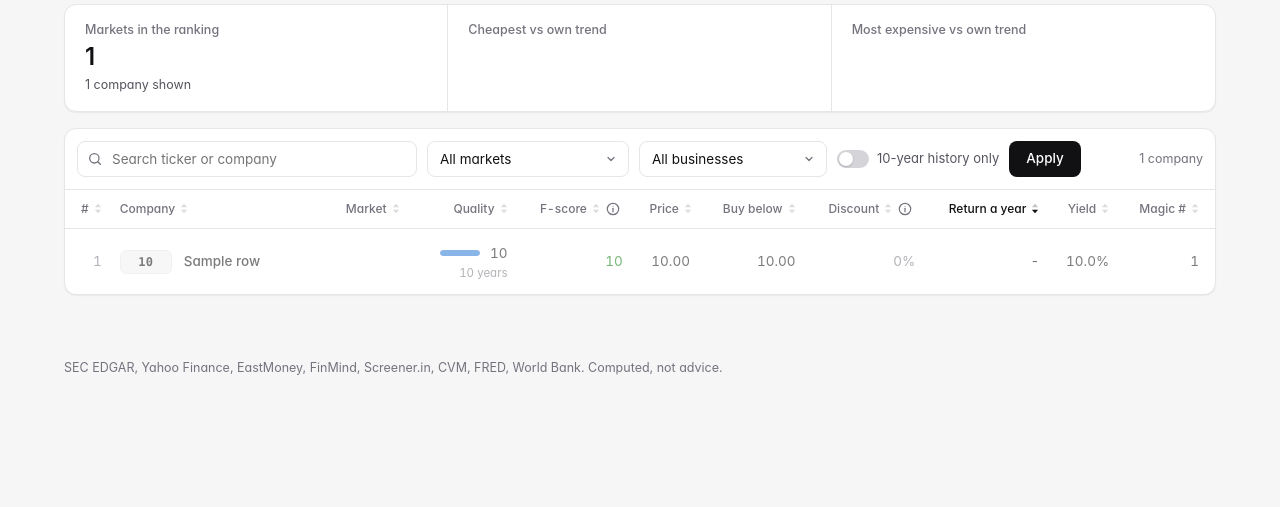
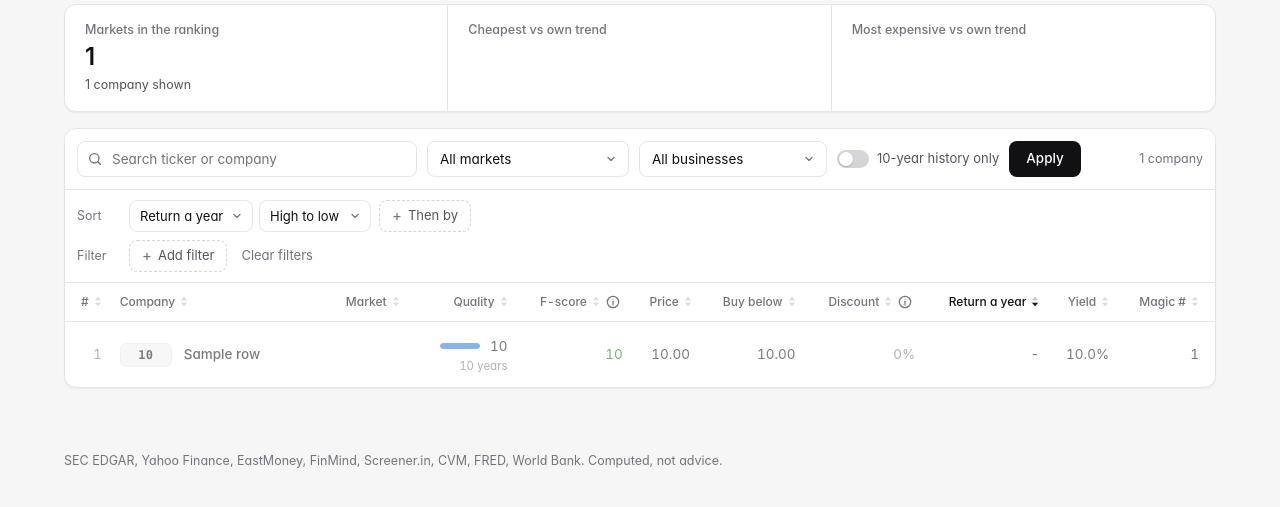
Before and after one commit to Jkovv/value_investor, a FastAPI app: template templates/ranking.html in a window 1280 px wide. Shown: the part 191-698 px from the top of the page. Run offline with FastAPI, Linux system fonts and the light colour scheme; the template is opened without the code that fills it: most values are stand-ins (such as "Sample title", 1, 10 or a date in 2020).

Commit message:
multi-level sort and column filters

```diff
--- /dev/null
+++ b/static/controls.js
@@ -0,0 +1,198 @@
+// the sort and filter rows above a sortable table. sort: one column, then another for the
+// rows that tie, and so on (the same order the headers show). filter: keep only the rows that
+// meet every condition, like price at least 100 and discount at least 20%.
+// both survive reloads, so they stay put while the market or history switches change.
+
+(function () {
+  const panel = document.querySelector("[data-controls]");
+  if (!panel) return;
+  const table = document.getElementById(panel.dataset.controls);
+  if (!table || !table.sorter) return;
+
+  const heads = [...table.querySelectorAll("thead th")];
+  const columns = heads
+    .map((th, i) => ({
+      i,
+      kind: th.dataset.sort,
+      name: th.dataset.name || (th.querySelector(".sort-btn") || th).textContent.trim(),
+      pct: th.dataset.unit === "pct",
+      key: th.dataset.key,
+    }))
+    .filter((c) => c.kind);
+  const numeric = columns.filter((c) => c.kind === "num");
+  const byIndex = Object.fromEntries(columns.map((c) => [c.i, c]));
+  const marketCol = heads.findIndex((th) => th.dataset.key === "market");
+
+  const levelsBox = panel.querySelector("[data-sort-levels]");
+  const filtersBox = panel.querySelector("[data-filters]");
+  const addLevel = panel.querySelector("[data-add-level]");
+  const addFilter = panel.querySelector("[data-add-filter]");
+  const clear = panel.querySelector("[data-clear]");
+  const noMatch = document.querySelector("[data-no-match]");
+  const filterKey = "filters:" + table.id;
+
+  // [{col, op: "min" | "max", value: "text as typed"}]
+  let filters = [];
+  try {
+    const saved = JSON.parse(sessionStorage.getItem(filterKey) || "[]");
+    if (Array.isArray(saved)) filters = saved.filter((f) => byIndex[f.col] && byIndex[f.col].kind === "num");
+  } catch (e) {}
+
+  function el(tag, attrs, children) {
+    const node = document.createElement(tag);
+    Object.entries(attrs || {}).forEach(([k, v]) => {
+      if (k === "text") node.textContent = v;
+      else node.setAttribute(k, v);
+    });
+    (children || []).forEach((child) => node.appendChild(child));
+    return node;
+  }
+
+  function select(options, current, label) {
+    const node = el("select", { class: "select", "aria-label": label });
+    options.forEach(([value, text]) => {
+      const option = el("option", { value: String(value), text });
+      if (String(value) === String(current)) option.selected = true;
+      node.appendChild(option);
+    });
+    return node;
+  }
+
+  function removeButton(label) {
+    const button = el("button", { type: "button", class: "remove", "aria-label": label });
+    button.innerHTML = '<svg viewBox="0 0 16 16" aria-hidden="true"><path d="M4 4l8 8M12 4l-8 8"/></svg>';
+    return button;
+  }
+
+  function directions(col) {
+    return byIndex[col].kind === "text"
+      ? [["ascending", "A to Z"], ["descending", "Z to A"]]
+      : [["descending", "High to low"], ["ascending", "Low to high"]];
+  }
+
+  // sort rows
+
+  function renderLevels() {
+    const levels = table.sorter.levels();
+    levelsBox.replaceChildren();
+    levels.forEach(([col, dir], n) => {
+      const item = el("span", { class: "control-item" });
+      if (n > 0) item.appendChild(el("span", { class: "then", text: "then" }));
+      const which = select(columns.map((c) => [c.i, c.name]), col, "Sort by");
+      const order = select(directions(col), dir, "Order");
+      which.addEventListener("change", () => {
+        const next = table.sorter.levels();
+        const picked = Number(which.value);
+        next[n] = [picked, table.sorter.firstDir(picked)];
+        table.sorter.set(next.filter(([c], k) => k === n || c !== picked));
+      });
+      order.addEventListener("change", () => {
+        const next = table.sorter.levels();
+        next[n][1] = order.value;
+        table.sorter.set(next);
+      });
+      item.append(which, order);
+      if (levels.length > 1) {
+        const remove = removeButton("Remove this sort");
+        remove.addEventListener("click", () => table.sorter.set(table.sorter.levels().filter((_, k) => k !== n)));
+        item.appendChild(remove);
+      }
+      levelsBox.appendChild(item);
+    });
+    const used = new Set(levels.map(([c]) => c));
+    addLevel.hidden = columns.every((c) => used.has(c.i));
+  }
+
+  addLevel.addEventListener("click", () => {
+    const levels = table.sorter.levels();
+    const used = new Set(levels.map(([c]) => c));
+    const next = columns.find((c) => !used.has(c.i) && c.kind === "num") || columns.find((c) => !used.has(c.i));
+    if (next) table.sorter.set(levels.concat([[next.i, table.sorter.firstDir(next.i)]]));
+  });
+
+  table.addEventListener("sorted", renderLevels);
+
+  // filter rows
+
+  function threshold(f) {
+    const n = parseFloat(String(f.value).replace(",", "."));
+    if (Number.isNaN(n)) return null;
+    return byIndex[f.col].pct ? n / 100 : n;
+  }
+
+  function passes(row) {
+    return filters.every((f) => {
+      const limit = threshold(f);
+      if (limit === null) return true;
+      const raw = row.cells[f.col] ? row.cells[f.col].dataset.value : undefined;
+      const v = parseFloat(raw);
+      if (Number.isNaN(v)) return false;
+      return f.op === "max" ? v <= limit : v >= limit;
+    });
+  }
+
+  function applyFilters() {
+    let shown = 0;
+    const markets = new Set();
+    [...table.tBodies[0].rows].forEach((row) => {
+      const ok = passes(row);
+      row.hidden = !ok;
+      if (!ok) return;
+      shown += 1;
+      if (marketCol >= 0 && row.cells[marketCol]) markets.add(row.cells[marketCol].dataset.value);
+    });
+    document.querySelectorAll("[data-count]").forEach((node) => {
+      node.textContent = shown + " " + (shown === 1 ? "company" : "companies") + (node.dataset.count || "");
+    });
+    document.querySelectorAll("[data-markets]").forEach((node) => {
+      node.textContent = marketCol >= 0 ? markets.size : node.textContent;
+    });
+    if (noMatch) noMatch.hidden = shown > 0;
+    clear.hidden = filters.length === 0;
+    try { sessionStorage.setItem(filterKey, JSON.stringify(filters)); } catch (e) {}
+  }
+
+  function renderFilters() {
+    filtersBox.replaceChildren();
+    filters.forEach((f, n) => {
+      const item = el("span", { class: "control-item" });
+      if (n > 0) item.appendChild(el("span", { class: "then", text: "and" }));
+      const which = select(numeric.map((c) => [c.i, c.name]), f.col, "Column");
+      const op = select([["min", "at least"], ["max", "at most"]], f.op, "Condition");
+      const input = el("input", { class: "input", type: "text", inputmode: "decimal", "aria-label": "Value",
+                                  placeholder: "value", value: f.value });
+      const box = el("span", { class: "value-box" }, [input]);
+      if (byIndex[f.col].pct) {
+        box.classList.add("pct");
+        box.appendChild(el("span", { class: "unit", text: "%" }));
+      }
+      which.addEventListener("change", () => { f.col = Number(which.value); f.value = ""; renderFilters(); applyFilters(); });
+      op.addEventListener("change", () => { f.op = op.value; applyFilters(); });
+      input.addEventListener("input", () => { f.value = input.value; applyFilters(); });
+      const remove = removeButton("Remove this filter");
+      remove.addEventListener("click", () => { filters.splice(n, 1); renderFilters(); applyFilters(); });
+      item.append(which, op, box, remove);
+      filtersBox.appendChild(item);
+    });
+  }
+
+  addFilter.addEventListener("click", () => {
+    const used = new Set(filters.map((f) => f.col));
+    const next = numeric.find((c) => !used.has(c.i)) || numeric[0];
+    filters.push({ col: next.i, op: "min", value: "" });
+    renderFilters();
+    applyFilters();
+    const inputs = filtersBox.querySelectorAll("input");
+    if (inputs.length) inputs[inputs.length - 1].focus();
+  });
+
+  clear.addEventListener("click", () => {
+    filters = [];
+    renderFilters();
+    applyFilters();
+  });
+
+  renderLevels();
+  renderFilters();
+  applyFilters();
+})();
--- a/static/sort.js
+++ b/static/sort.js
@@ -1,62 +1,106 @@
-// click a column header to sort its table, click again to flip the order.
-// numbers start high-to-low, text starts A-to-Z (a header can override with data-first).
-// rows without data stay at the bottom.
-// the choice survives reloads (clicking a market reloads the page), per table id.
+// click a column header to sort its table by that column, click again to flip the order.
+// shift-click adds the column as the next level: rows that tie on the first one are
+// ordered by the second, and so on. numbers start high-to-low, text starts A-to-Z (a header
+// can override with data-first). rows without data stay at the bottom.
+// the order survives reloads, per table id. other scripts read and set it through table.sorter.
 
 (function () {
   document.querySelectorAll("table.sortable").forEach((table) => {
-    const heads = [...table.querySelectorAll("thead th[data-sort]")];
     const allHeads = [...table.querySelectorAll("thead th")];
+    const heads = allHeads.filter((th) => th.dataset.sort);
     const body = table.tBodies[0];
     const key = "sort:" + (table.id || "table");
+    [...body.rows].forEach((row, i) => { row.dataset.order = i; });
 
-    function cellValue(row, col, kind) {
+    // [[column index, "ascending" | "descending"], ...], first level first
+    let levels = heads.filter((th) => th.getAttribute("aria-sort") !== "none")
+      .map((th) => [allHeads.indexOf(th), th.getAttribute("aria-sort")]);
+
+    function value(row, col, kind) {
       if (row.hasAttribute("data-empty")) return null;
       const cell = row.cells[col];
       const raw = cell ? cell.dataset.value : undefined;
-      if (raw === undefined || raw === "" || raw === "None") return null;
+      if (raw === undefined || raw === "" || raw === "None" || raw === "nan") return null;
       if (kind === "text") return raw.toLowerCase();
       const n = parseFloat(raw);
       return Number.isNaN(n) ? null : n;
     }
 
-    function apply(th, dir, remember) {
-      const col = allHeads.indexOf(th);
-      const kind = th.dataset.sort;
-      const sign = dir === "ascending" ? 1 : -1;
-      heads.forEach((h) => h.setAttribute("aria-sort", "none"));
-      th.setAttribute("aria-sort", dir);
-      const rows = [...body.rows];
-      rows.sort((a, b) => {
-        const x = cellValue(a, col, kind);
-        const y = cellValue(b, col, kind);
-        if (x === null && y === null) return 0;
+    function firstDir(th) {
+      return th.dataset.first || (th.dataset.sort === "text" ? "ascending" : "descending");
+    }
+
+    function flip(dir) {
+      return dir === "ascending" ? "descending" : "ascending";
+    }
+
+    function compare(a, b) {
+      for (const [col, dir] of levels) {
+        const kind = allHeads[col].dataset.sort;
+        const x = value(a, col, kind);
+        const y = value(b, col, kind);
+        if (x === null && y === null) continue;
         if (x === null) return 1;
         if (y === null) return -1;
-        if (kind === "text") return x.localeCompare(y) * sign;
-        return (x - y) * sign;
+        const d = kind === "text" ? x.localeCompare(y) : x - y;
+        if (d !== 0) return dir === "ascending" ? d : -d;
+      }
+      return a.dataset.order - b.dataset.order;
+    }
+
+    function render(remember) {
+      heads.forEach((th) => {
+        th.setAttribute("aria-sort", "none");
+        const button = th.querySelector(".sort-btn");
+        if (button) delete button.dataset.level;
       });
-      rows.forEach((r) => body.appendChild(r));
+      levels.forEach(([col, dir], i) => {
+        const th = allHeads[col];
+        th.setAttribute("aria-sort", dir);
+        const button = th.querySelector(".sort-btn");
+        if (button && levels.length > 1) button.dataset.level = i + 1;
+      });
+      [...body.rows].sort(compare).forEach((row) => body.appendChild(row));
       if (remember) {
-        try { sessionStorage.setItem(key, JSON.stringify({ col, dir })); } catch (e) {}
+        try { sessionStorage.setItem(key, JSON.stringify(levels)); } catch (e) {}
       }
+      table.dispatchEvent(new CustomEvent("sorted"));
     }
 
     heads.forEach((th) => {
       const button = th.querySelector(".sort-btn");
       if (!button) return;
-      button.addEventListener("click", () => {
-        const current = th.getAttribute("aria-sort");
-        const first = th.dataset.first || (th.dataset.sort === "text" ? "ascending" : "descending");
-        const dir = current === "none" ? first : current === "descending" ? "ascending" : "descending";
-        apply(th, dir, true);
+      const col = allHeads.indexOf(th);
+      button.addEventListener("click", (e) => {
+        const at = levels.findIndex(([c]) => c === col);
+        if (e.shiftKey) {
+          if (at === -1) levels.push([col, firstDir(th)]);
+          else levels[at][1] = flip(levels[at][1]);
+        } else if (levels.length === 1 && at === 0) {
+          levels[0][1] = flip(levels[0][1]);
+        } else {
+          levels = [[col, firstDir(th)]];
+        }
+        render(true);
       });
     });
 
+    table.sorter = {
+      levels: () => levels.map((level) => level.slice()),
+      firstDir: (col) => firstDir(allHeads[col]),
+      set(next) {
+        levels = next.filter(([col]) => allHeads[col] && allHeads[col].dataset.sort);
+        render(true);
+      },
+    };
+
     try {
-      const saved = JSON.parse(sessionStorage.getItem(key) || "null");
-      const th = saved && allHeads[saved.col];
-      if (th && th.dataset.sort) apply(th, saved.dir, false);
+      let saved = JSON.parse(sessionStorage.getItem(key) || "null");
+      if (saved && !Array.isArray(saved) && saved.col !== undefined) saved = [[saved.col, saved.dir]];
+      if (Array.isArray(saved)) {
+        const valid = saved.filter(([col]) => allHeads[col] && allHeads[col].dataset.sort);
+        if (valid.length) { levels = valid; render(false); }
+      }
     } catch (e) {}
   });
 })();
--- a/static/style.css
+++ b/static/style.css
@@ -429,6 +429,70 @@ textarea.input { height: auto; padding: 9px 12px; line-height: 1.45; resize: ver
 .button-quiet:hover { opacity: 1; border-color: var(--border-strong); }
 .button-row { display: flex; align-items: center; gap: 8px; }
 .count { margin-left: auto; font-size: 12.5px; color: var(--muted); }
+
+/* sort and filter rows under the toolbar */
+.table-controls { display: grid; gap: 8px; padding: 10px 12px; border-bottom: 1px solid var(--border); }
+.control-row { display: flex; flex-wrap: wrap; align-items: center; gap: 8px; min-height: 32px; }
+.control-label { width: 44px; flex: none; font-size: 12.5px; color: var(--muted); }
+.control-items { display: contents; }
+.control-item { display: inline-flex; align-items: center; gap: 6px; }
+.control-item .then { font-size: 12.5px; color: var(--muted); padding: 0 2px; }
+.control-item .select, .control-item .input { height: 32px; font-size: 13px; }
+.control-item .select { padding-left: 10px; padding-right: 28px; background-position: right 9px center; }
+.value-box { position: relative; display: inline-flex; align-items: center; }
+.value-box .input { width: 92px; padding: 0 10px; font-variant-numeric: tabular-nums; }
+.value-box .unit { position: absolute; right: 10px; font-size: 13px; color: var(--muted); pointer-events: none; }
+.value-box.pct .input { padding-right: 24px; }
+.chip-add, .chip-clear {
+  display: inline-flex;
+  align-items: center;
+  justify-content: center;
+  gap: 6px;
+  height: 32px;
+  padding: 0 12px;
+  font: inherit;
+  font-size: 13px;
+  line-height: 1;
+  color: var(--ink-2);
+  background: none;
+  border: 1px dashed var(--border-strong);
+  border-radius: 8px;
+  cursor: pointer;
+}
+.chip-add::before { content: "+"; font-size: 15px; line-height: 1; color: var(--muted); }
+.chip-clear { border: 0; color: var(--muted); padding: 0 6px; }
+.chip-add:hover { color: var(--ink); border-color: var(--muted); }
+.chip-clear:hover { color: var(--ink); }
+.chip-add:focus-visible, .chip-clear:focus-visible, .remove:focus-visible { outline: 2px solid var(--accent); outline-offset: 1px; }
+.remove {
+  display: inline-flex;
+  align-items: center;
+  justify-content: center;
+  width: 28px;
+  height: 28px;
+  padding: 0;
+  color: var(--muted);
+  background: none;
+  border: 0;
+  border-radius: 6px;
+  cursor: pointer;
+}
+.remove svg { width: 12px; height: 12px; fill: none; stroke: currentColor; stroke-width: 1.8; stroke-linecap: round; }
+.remove:hover { color: var(--ink); background: var(--surface-2); }
+.sort-btn[data-level]::after {
+  content: attr(data-level);
+  display: inline-flex;
+  align-items: center;
+  justify-content: center;
+  min-width: 14px;
+  height: 14px;
+  font-size: 10px;
+  font-weight: 600;
+  line-height: 1;
+  color: var(--accent-ink);
+  background: var(--accent-soft);
+  border-radius: 7px;
+}
 
 /* tables */
 
--- a/templates/_macros.html
+++ b/templates/_macros.html
@@ -1,5 +1,6 @@
-{% macro sort_head(label, kind="num", align="num", initial="none", first="", tip="") -%}
-<th class="{{ align }}{% if tip %} has-tip{% endif %}" data-sort="{{ kind }}" aria-sort="{{ initial }}" {% if first %}data-first="{{ first }}"{% endif %}>
+{% macro sort_head(label, kind="num", align="num", initial="none", first="", tip="", name="", key="", unit="") -%}
+<th class="{{ align }}{% if tip %} has-tip{% endif %}" data-sort="{{ kind }}" aria-sort="{{ initial }}" {% if first %}data-first="{{ first }}"{% endif %}
+    {%- if name %} data-name="{{ name }}"{% endif %}{% if key %} data-key="{{ key }}"{% endif %}{% if unit %} data-unit="{{ unit }}"{% endif %}>
   {% if tip %}<span class="th-tip">{% endif %}
   <button type="button" class="sort-btn">
     {{ label }}
--- a/templates/ranking.html
+++ b/templates/ranking.html
@@ -13,8 +13,8 @@
 <section class="stats" aria-label="Market context">
   <div class="stat">
     <span class="stat-label">Markets in the ranking</span>
-    <span class="stat-value">{{ n_markets }}</span>
-    <span class="stat-note">{{ count }} {{ "company" if count == 1 else "companies" }} shown</span>
+    <span class="stat-value" data-markets>{{ n_markets }}</span>
+    <span class="stat-note" data-count=" shown">{{ count }} {{ "company" if count == 1 else "companies" }} shown</span>
   </div>
   <a class="stat" href="/market">
     <span class="stat-label">Cheapest vs own trend</span>
@@ -51,25 +51,38 @@
       {{ config.HISTORY_YEARS }}-year history only
     </label>
     <button class="button" type="submit">Apply</button>
-    <span class="count">{{ count }} {{ "company" if count == 1 else "companies" }}</span>
+    <span class="count" data-count>{{ count }} {{ "company" if count == 1 else "companies" }}</span>
   </form>
 
   {% if rows %}
+  <div class="table-controls" data-controls="ranking">
+    <div class="control-row">
+      <span class="control-label">Sort</span>
+      <span class="control-items" data-sort-levels></span>
+      <button type="button" class="chip-add" data-add-level>Then by</button>
+    </div>
+    <div class="control-row">
+      <span class="control-label">Filter</span>
+      <span class="control-items" data-filters></span>
+      <button type="button" class="chip-add" data-add-filter>Add filter</button>
+      <button type="button" class="chip-clear" data-clear hidden>Clear filters</button>
+    </div>
+  </div>
   {% set top = top_return or 0 %}
   <div class="table-scroll">
   <table class="data ranking sortable" id="ranking">
     <thead>
       <tr>
-        {{ sort_head("#", align="num rank", first="ascending") }}
+        {{ sort_head("#", align="num rank", first="ascending", name="Rank") }}
         {{ sort_head("Company", "text", "") }}
-        {{ sort_head("Market", "text", "") }}
+        {{ sort_head("Market", "text", "", key="market") }}
         {{ sort_head("Quality") }}
         {{ sort_head("F-score", tip="Piotroski F-score: nine pass-or-fail checks on the last year against the year before, such as a profit, cash flow above profit, less debt, better margins and no new shares. 7 to 9 is a business getting stronger, 0 to 3 one getting weaker.") }}
         {{ sort_head("Price") }}
         {{ sort_head("Buy below") }}
-        {{ sort_head("Discount", tip="Room between the price and Buy below. +40%: the price could rise 40% and still be under Buy below. -20%: it would have to fall 20% to get there.") }}
-        {{ sort_head("Return a year", initial="descending") }}
-        {{ sort_head("Yield") }}
+        {{ sort_head("Discount", unit="pct", tip="Room between the price and Buy below. +40%: the price could rise 40% and still be under Buy below. -20%: it would have to fall 20% to get there.") }}
+        {{ sort_head("Return a year", initial="descending", unit="pct") }}
+        {{ sort_head("Yield", unit="pct") }}
         {{ sort_head("Magic #", first="ascending") }}
       </tr>
     </thead>
@@ -125,10 +138,14 @@
     </tbody>
   </table>
   </div>
+  <p class="empty" data-no-match hidden>No company meets every filter.</p>
   {% else %}
   <p class="empty">Nothing here yet. Run <code>python ingest.py</code>, then <code>python main.py screen</code>.</p>
   {% endif %}
 </section>
 {% endblock %}
 
-{% block scripts %}<script src="/static/sort.js?v={{ asset_version }}" defer></script>{% endblock %}
+{% block scripts %}
+<script src="/static/sort.js?v={{ asset_version }}" defer></script>
+<script src="/static/controls.js?v={{ asset_version }}" defer></script>
+{% endblock %}
```
